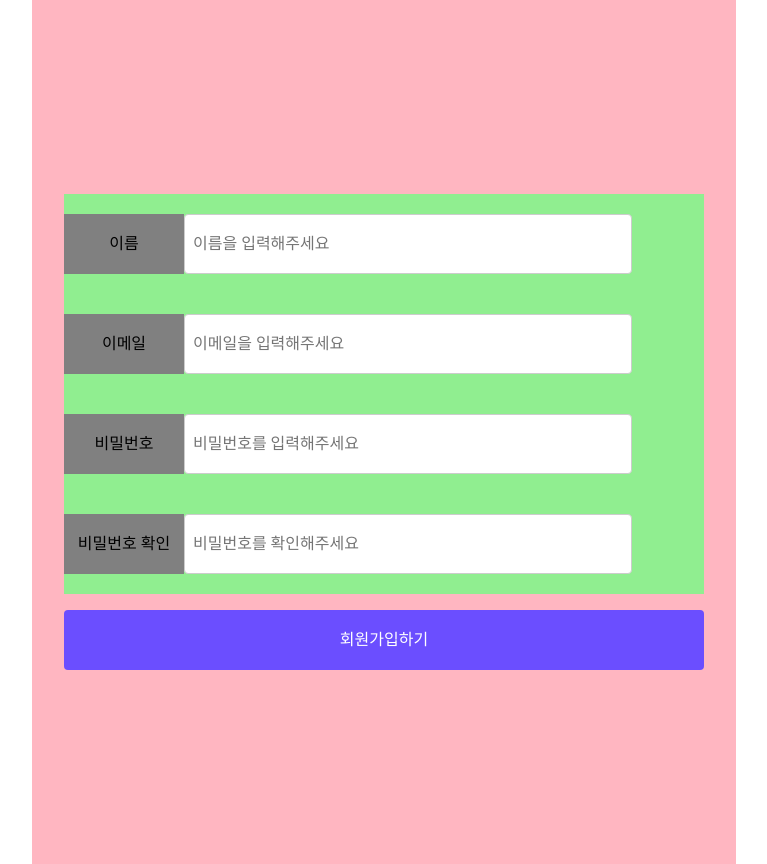
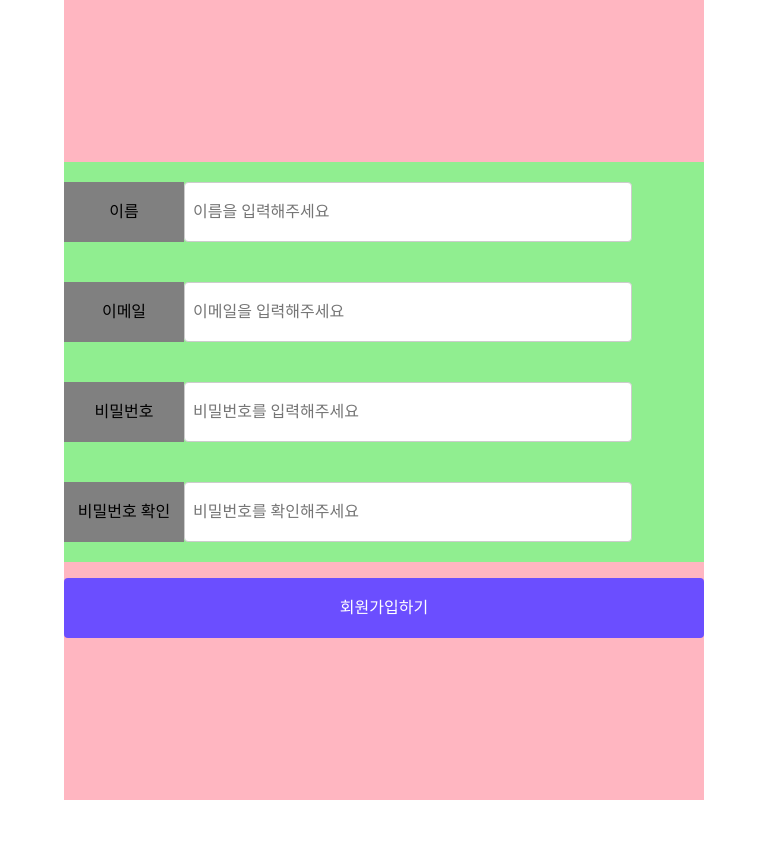
Before and after one commit to DO-NOT-DRUG/DoNotDrug, a React (Vite) app in the folder frontend/: page / in a window 1280 px wide. Shown: the whole page, without its empty margins (256-1023 px from the left). After the commit the page ends 800 px from the top, so only its background shows below. Built offline with nearby package versions, Linux system fonts and the light colour scheme; a web font is replaced by a local one.

Commit message:
✨ [Feat] Container 컴포넌트 디자인

```diff
--- a/frontend/package.json
+++ b/frontend/package.json
@@ -17,6 +17,7 @@
   },
   "dependencies": {
     "axios": "^1.6.0",
+    "prop-types": "^15.8.1",
     "react": "^18.2.0",
     "react-dom": "^18.2.0",
     "react-router-dom": "^6.17.0",
--- /dev/null
+++ b/frontend/src/components/Container/Container.jsx
@@ -0,0 +1,67 @@
+import { string, node, oneOf } from 'prop-types';
+import styled from 'styled-components';
+
+
+const StyledContainer = styled.section`
+  &.center {
+    margin-left: auto;
+    margin-right: auto;
+  }
+
+  &.left {
+    margin-right: auto;
+  }
+
+  &.right {
+    margin-left: auto;
+  }
+
+  &.widthSmall {
+    max-width: 340px;
+  }
+
+  &.widthMedium {
+    max-width: 640px;
+  }
+
+  &.widthLarge {
+    max-width: 1024px;
+  }
+
+  ${props => props.className}
+`;
+
+function Container({
+  as: Component,
+  className,
+  children,
+  align,
+  width,
+  ...restProps
+}) {
+  // className을 조합하여 StyledContainer에 전달합니다.
+  const combineClassNames = `${align} ${width} ${className}`.trim();
+
+  return (
+    <StyledContainer as={Component} className={combineClassNames} {...restProps}>
+      {children}
+    </StyledContainer>
+  );
+}
+
+Container.defaultProps = {
+  as: 'div',
+  className: '',
+  align: 'center',
+  width: 'widthLarge',
+};
+
+Container.propTypes = {
+  as: string,
+  className: string,
+  children: node,
+  align: oneOf(['center', 'left', 'right']),
+  width: oneOf(['widthSmall', 'widthMedium', 'widthLarge']),
+};
+
+export default Container;
--- a/frontend/src/pages/Join/Join.jsx
+++ b/frontend/src/pages/Join/Join.jsx
@@ -1,5 +1,7 @@
 import React from 'react';
 import styled from 'styled-components';
+
+import Container from '../../components/Container/Container';
 
 const Form = styled.form`
   width: 640px;
@@ -9,7 +11,6 @@ const Form = styled.form`
   justify-content: center;
   height: 100vh;
   gap: 1rem;
-  padding: 2rem;
   background-color: lightpink;
 `;
 const Ul = styled.ul`
@@ -54,6 +55,7 @@ const Button = styled.button`
 
 function Join() {
   return (
+    <Container as="section" align="center" width="widthMedium">
       <Form>
         <Ul>
           <Li>
@@ -99,6 +101,7 @@ function Join() {
         </Ul>
         <Button>회원가입하기</Button>
       </Form>
+    </Container>
   )
 }
 
```
